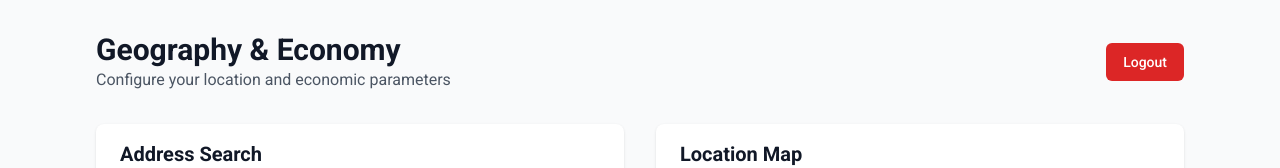
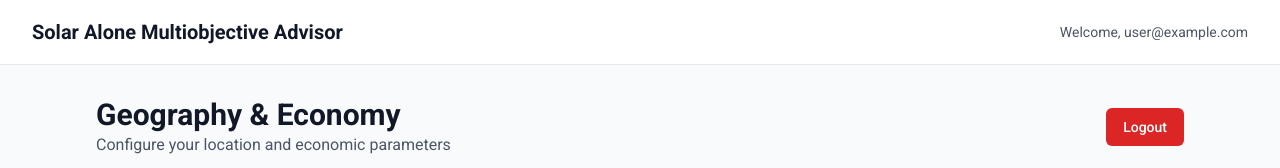
Before and after one commit to mlekhi/SAMA, a React (Vite) app in the folder frontend/: page /geography in a window 1280 px wide. Shown: the top 168 px of the page. Built offline with nearby package versions, Linux system fonts and the light colour scheme; no server answers; sample sign-in values are in the browser's storage.

Commit message:
adding header

```diff
--- a/frontend/src/renderer/App.jsx
+++ b/frontend/src/renderer/App.jsx
@@ -40,6 +40,29 @@
   }
 
   return (
+    <div className="min-h-screen bg-gray-50">
+      {/* Persistent Header */}
+      <header className="bg-white shadow-sm border-b border-gray-200">
+        <div className="max-w-7xl mx-auto px-4 sm:px-6 lg:px-8">
+          <div className="flex justify-between items-center h-16">
+            <div className="flex items-center">
+              <h1 className="text-xl font-bold text-gray-900 font-roboto">
+                Solar Alone Multiobjective Advisor
+              </h1>
+            </div>
+            {user && (
+              <div className="flex items-center space-x-4">
+                <span className="text-sm text-gray-600 font-roboto">
+                  Welcome, {user.email}
+                </span>
+              </div>
+            )}
+          </div>
+        </div>
+      </header>
+
+      {/* Main Content */}
+      <main className="pt-0">
         <Router>
           <Routes>
             <Route
@@ -60,6 +83,8 @@
             />
           </Routes>
         </Router>
+      </main>
+    </div>
   )
 }
 
```
Lines whose indentation alone changed are shown as unchanged.
